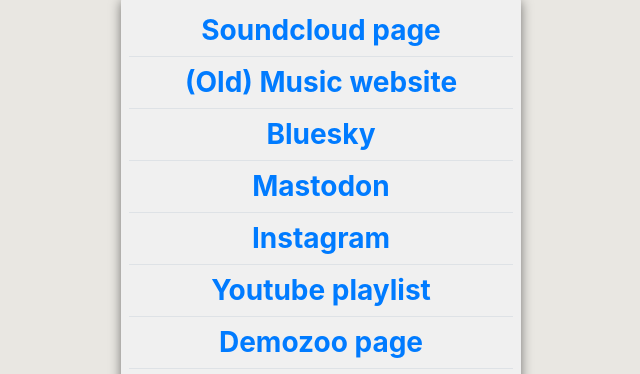
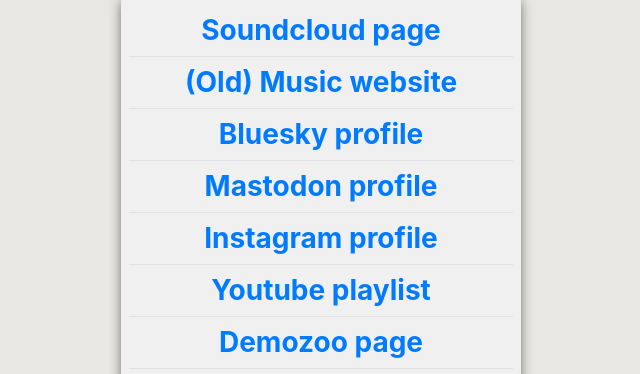
Before and after one commit to mstempell/mstempell.github.io, a plain HTML site: page index.html in a window 1280 px wide. Shown: the part 406-780 px from the top of the page, without its empty margins (319-959 px from the left). Drawn offline with Linux system fonts and the light colour scheme.

Commit message:
Update index.html

```diff
--- a/index.html
+++ b/index.html
@@ -36,17 +36,17 @@
         </div>
         <div>
           <p class="py-2 my-0 border-bottom">
-            <a href="https://bsky.app/profile/dma-sc.bsky.social"><strong>Bluesky</strong></a>
+            <a href="https://bsky.app/profile/dma-sc.bsky.social"><strong>Bluesky profile</strong></a>
           </p>
         </div>
         <div>
           <p class="py-2 my-0 border-bottom">
-            <a href="https://mastodon.gamedev.place/@dma_sc"><strong>Mastodon</strong></a>
+            <a href="https://mastodon.gamedev.place/@dma_sc"><strong>Mastodon profile</strong></a>
           </p>
         </div>
         <div>
           <p class="py-2 my-0 border-bottom">
-            <a href="https://www.instagram.com/dmasct1/"><strong>Instagram</strong></a>
+            <a href="https://www.instagram.com/dmasct1/"><strong>Instagram profile</strong></a>
           </p>
         </div>
         <div>
```
